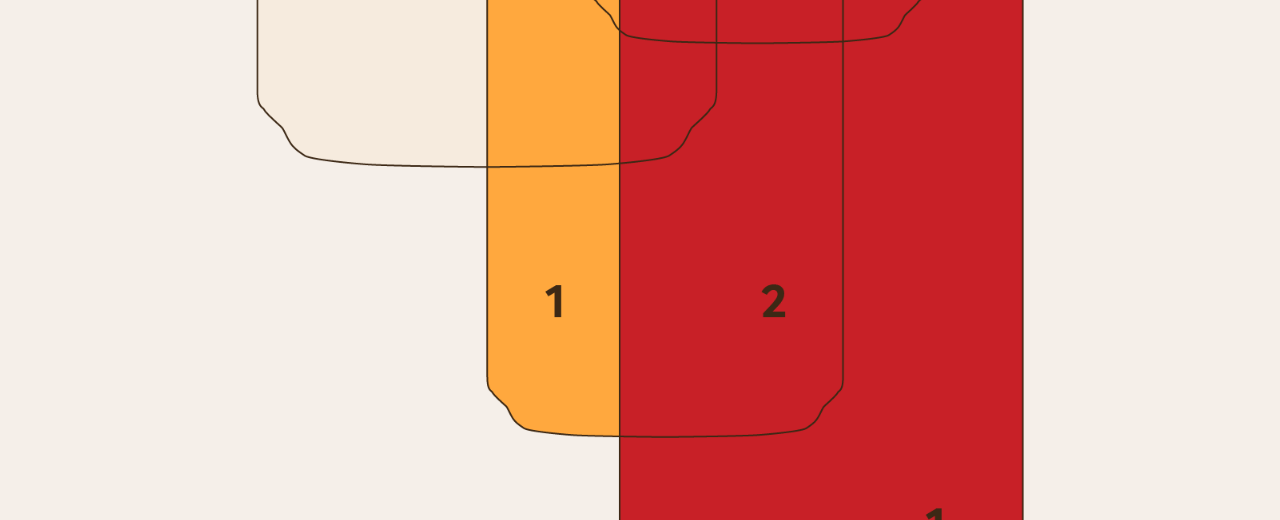
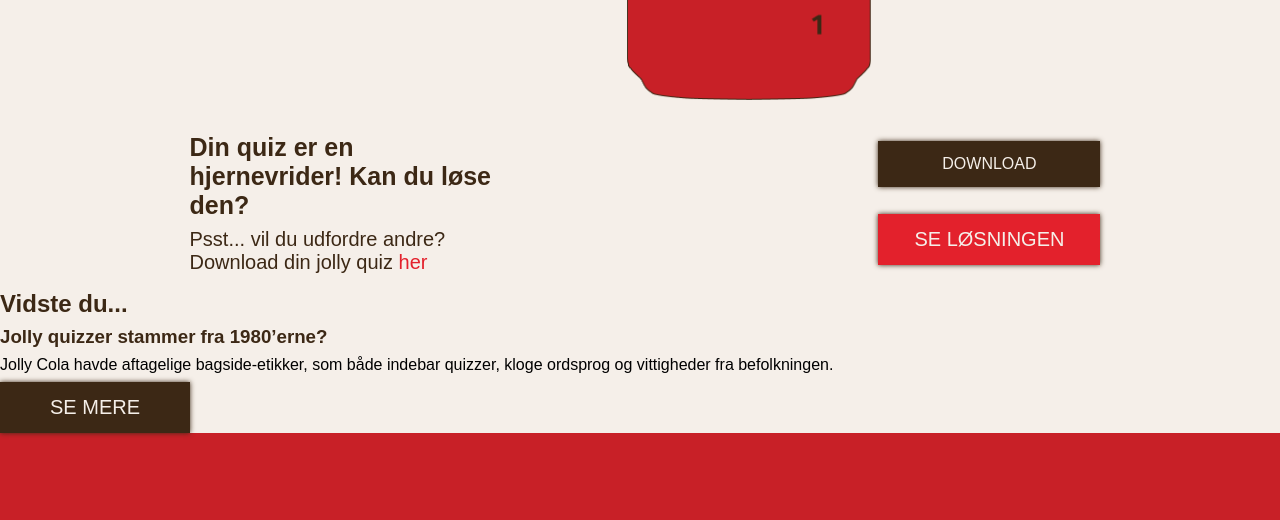
Before and after one commit to KarolineAaby/Jolly-cola, a plain HTML site: page dinjollyquiz.html in a window 1280 px wide. Shown: the part 2190-2710 px from the top of the page. Drawn offline with Linux system fonts and the light colour scheme; a web font is replaced by a local one.

Commit message:
opdatering

```diff
--- a/css/style.css
+++ b/css/style.css
@@ -352,13 +352,71 @@ footer a:hover {
 }
 /* DIN JOLLY QUIZ - hjernevridder */
 .hjernevrider img{
-  width: 80%;
-  height: auto;
+  margin-top: 40px;
+  margin-bottom: 15px;
+}
+.hjernevrider h3 {
+  font-family: var(--overskrift2);
+  color: var(--brown);
+  width: 23ch;
   display: block;
   margin-left: auto;
   margin-right: auto;
-  margin-top: 40px;
-  margin-bottom: 15px;
+}
+.hjernevrider p {
+  font-family: var(--brødtekst);
+  color: var(--brown);
+  width: 23ch;
+  display: block;
+  margin-left: auto;
+  margin-right: auto;
+}
+.hjernevrider p a {
+  color: var(--red);
+  text-decoration: none;
+}
+.hjernevrider p a:hover {
+  color: var(--brown);
+}
+/* DIN JOLLY QUIZ - buttons*/
+.btnhjernevrider {
+  display: flex;
+  flex-wrap: wrap;
+  gap: 10px;
+  justify-content: space-evenly;
+  flex-direction: column;
+}
+/* DIN JOLLY QUIZ - button download */
+.btn1hjernevrider {
+  font-family: var(--overskrift2);
+}
+.btn1hjernevrider:link, .btn1hjernevrider:visited {
+  background-color: var(--brown);
+  color: var(--white);
+  padding: 14px 50px;
+  text-align: center;
+  text-decoration: none;
+  display: inline-block;
+  box-shadow: 0px 0px 5px var(--brown);
+}
+.btn1hjernevrider:hover, .btn1hjernevrider:active {
+  background-color: var(--darkred);
+}
+/* DIN JOLLY QUIZ - button se løsningen */
+.btn2hjernevrider {
+  font-family: var(--overskrift2);
+}
+.btn2hjernevrider:link, .btn2hjernevrider:visited {
+  background-color: var(--red);
+  color: var(--white);
+  padding: 14px 36px;
+  text-align: center;
+  text-decoration: none;
+  display: inline-block;
+  box-shadow: 0px 0px 5px var(--brown);
+}
+.btn2hjernevrider:hover, .vidstedu:active {
+  background-color: var(--darkred);
 }
 .hjernevrider {
   display: flex;
@@ -366,8 +424,6 @@ footer a:hover {
   gap: 10px;
   justify-content: space-around;
 }
-
-
 
 /* Extra small devices (phones, 600px and down) */
 @media only screen and (max-width: 600px) {
@@ -483,6 +539,43 @@ footer a:hover {
   .dinjollyquiz img{
     width: 70%;
     margin-top: 0px;
+  }
+  /* DIN JOLLY QUIZ - hjernevridder */
+  .hjernevrider img{
+    width: 80%;
+    height: auto;
+    display: block;
+    margin-left: auto;
+    margin-right: auto;
+  }
+  .hjernevrider h3 {
+    text-align: center;
+  /*  display: block;
+    margin-left: auto;
+    margin-right: auto;*/
+    font-size: 25px;
+  }
+  .hjernevrider p {
+    text-align: center;
+  /*  display: block;
+    margin-left: auto;
+    margin-right: auto;*/
+    font-size: 20px;
+  }
+  .hjernevrider p a {
+    display: none;
+  }
+  /* DIN JOLLY QUIZ - button download */
+  .btn1hjernevrider {
+    font-size: 20px;
+    margin-top: 10px;
+    margin-bottom: 10px;
+  }
+  /* DIN JOLLY QUIZ - button se løsningen */
+  .btn2hjernevrider {
+    font-size: 20px;
+    margin-top: 10px;
+    margin-bottom: 10px;
   }
 }
 
@@ -873,4 +966,42 @@ footer a:hover {
     margin-top: 0px;
     margin-bottom: 130px;
   }
+  /* DIN JOLLY QUIZ - hjernevridder */
+  .hjernevrider {
+    /*flex-direction: row; */
+  }
+  .hjernevrider img{
+    width: 48%;
+    height: auto;
+    display: block;
+    margin-left: auto;
+    margin-right: auto;
+    /* margin-top: 40px;
+    margin-bottom: 15px; */
+  }
+  .hjernevrider h3 {
+    text-align: left;
+    margin-left: 10px;
+    margin-right: auto;
+    font-size: 25px;
+  }
+  .hjernevrider p {
+    text-align: left;
+    margin-left: 10px;
+    margin-right: auto;
+    font-size: 20px;
+  }
+  .hjernevrider p a {
+    display: contents;
+  }
+  /* DIN JOLLY QUIZ - button download */
+  .btn1hjernevrider {
+    display: none;
+  }
+  /* DIN JOLLY QUIZ - button se løsningen */
+  .btn2hjernevrider {
+    font-size: 20px;
+    margin-top: 0px;
+    margin-bottom: 0px;
+  }
 }
--- a/dinjollyquiz.html
+++ b/dinjollyquiz.html
@@ -76,8 +76,10 @@
         <article>
           <h3>Din quiz er en hjernevrider! Kan du løse den?</h3>
           <p>Psst... vil du udfordre andre? Download din jolly quiz <a class="hjernevridercom" href="#">her</a></p>
-          <a href="#" target="_blank">Download</a>
-          <br><a href="#" target="_blank">Se løsningen</a>
+        </article>
+        <article class="btnhjernevrider" >
+          <a class="btn1hjernevrider" href="#" target="_blank">DOWNLOAD</a>
+          <a class="btn2hjernevrider" href="#" target="_blank">SE LØSNINGEN</a>
         </article>
       </section>
 
```
